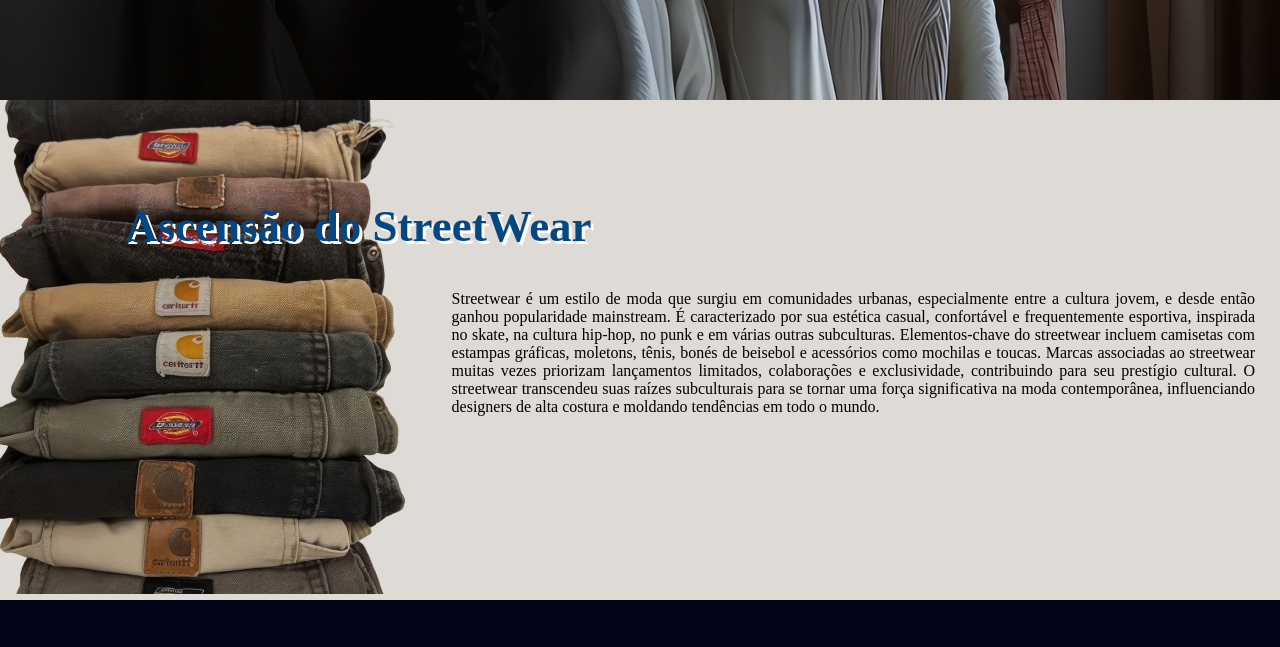
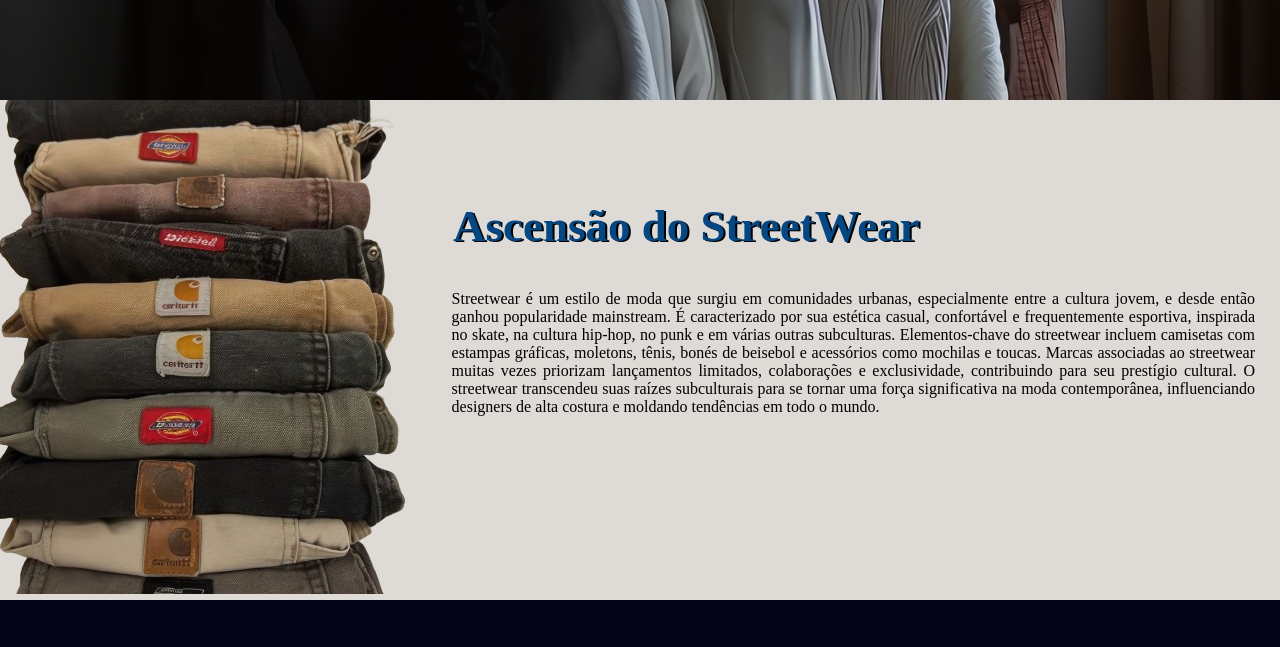
Before and after one commit to biancas0uz4/StreetWear, a website: page API/public/index.html in a window 1280 px wide. Shown: the part 550-1197 px from the top of the page. Drawn offline with nearby package versions, Linux system fonts and the light colour scheme.

Commit message:
alterações

```diff
--- a/API/public/css/inicio.css
+++ b/API/public/css/inicio.css
@@ -155,8 +155,9 @@ section {
     text-align: center;
     font-size: 45px;
     color: #044783;
-    text-shadow: 3px 3px 0px white;
+    text-shadow: 2px 1px 0px black;
     white-space: nowrap;
+
 
 }
 
@@ -169,8 +170,9 @@ section {
 
 .sobre .titulo2 {
     margin-top: 100px;
-    left: -100px;
+    left:20.5rem;
     display: flex;
+    position: relative;
 
 }
 
```
Also changed, not shown: API/public/cadastro2.html (+3 -5 lines), API/public/index.html (+2 -2 lines), API/public/login2.html (+1 -1 lines), 1 other file.
